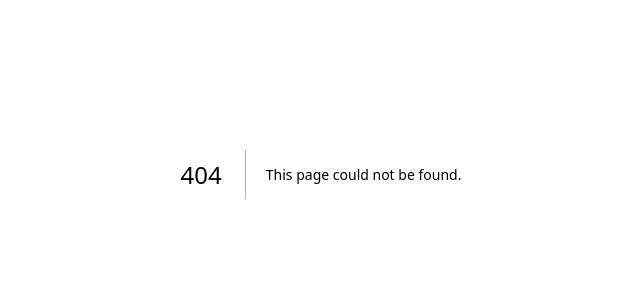
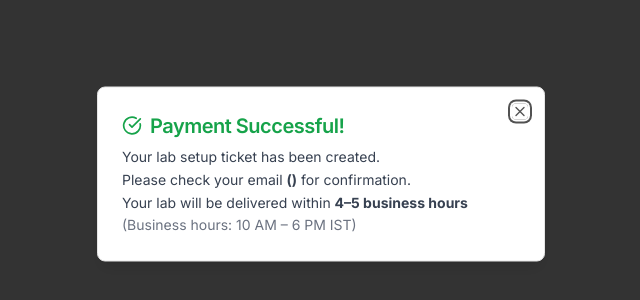
Before and after one commit to SoftManiaTech/Splunklab-PROD, a Next.js app: page /thank-you in a window 1280 px wide. Before the commit this address had no page. Shown: the part 226-526 px from the top of the page, without its empty margins (319-959 px from the left). Built offline with nearby package versions, Linux system fonts and the light colour scheme.

Commit message:
thank-you page

```diff
--- /dev/null
+++ b/app/thank-you/page.tsx
@@ -0,0 +1,32 @@
+'use client'
+
+import { useSearchParams } from 'next/navigation'
+import { Dialog, DialogContent, DialogHeader, DialogTitle } from '@/components/ui/dialog'
+import { useEffect, useState } from 'react'
+import { CheckCircle } from 'lucide-react'
+
+export default function ThankYouPage() {
+  const searchParams = useSearchParams()
+  const email = searchParams.get('email')
+
+  const [showPopup, setShowPopup] = useState(true)
+
+  return (
+    <Dialog open={showPopup} onOpenChange={setShowPopup}>
+      <DialogContent className="max-w-md bg-white dark:bg-gray-900">
+        <DialogHeader>
+          <DialogTitle className="text-green-600 flex items-center gap-2 text-xl">
+            <CheckCircle className="w-5 h-5" />
+            Payment Successful!
+          </DialogTitle>
+          <p className="text-gray-700 dark:text-gray-300 text-sm mt-2 leading-relaxed">
+            Your lab setup ticket has been created.<br />
+            Please check your email <strong>({email})</strong> for confirmation.<br />
+            Your lab will be delivered within <strong>4–5 business hours</strong><br />
+            <span className="text-gray-500">(Business hours: 10 AM – 6 PM IST)</span>
+          </p>
+        </DialogHeader>
+      </DialogContent>
+    </Dialog>
+  )
+}
```
